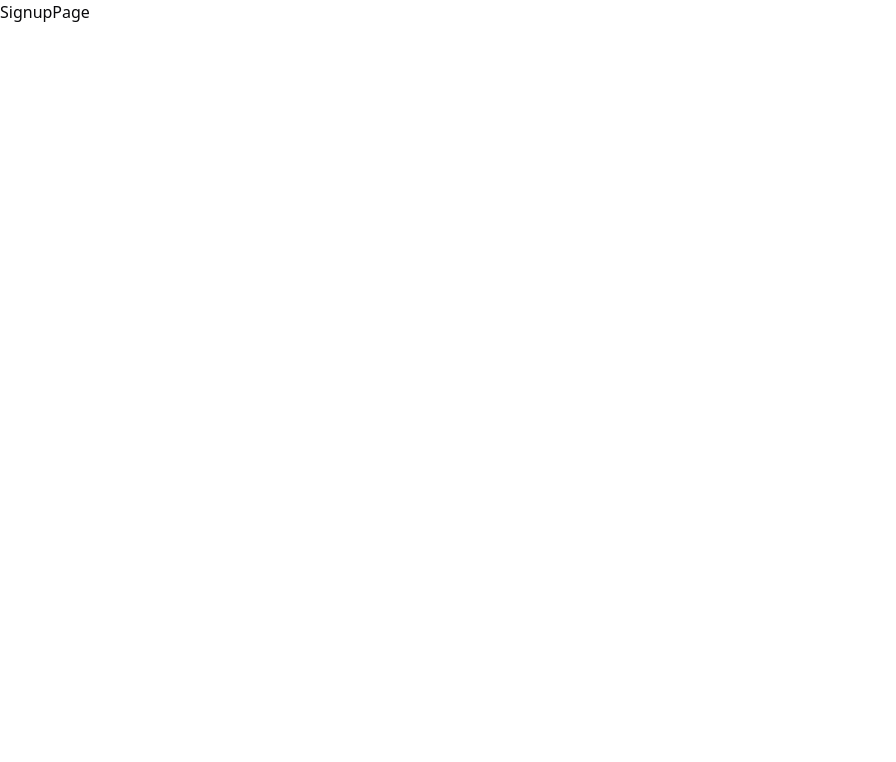
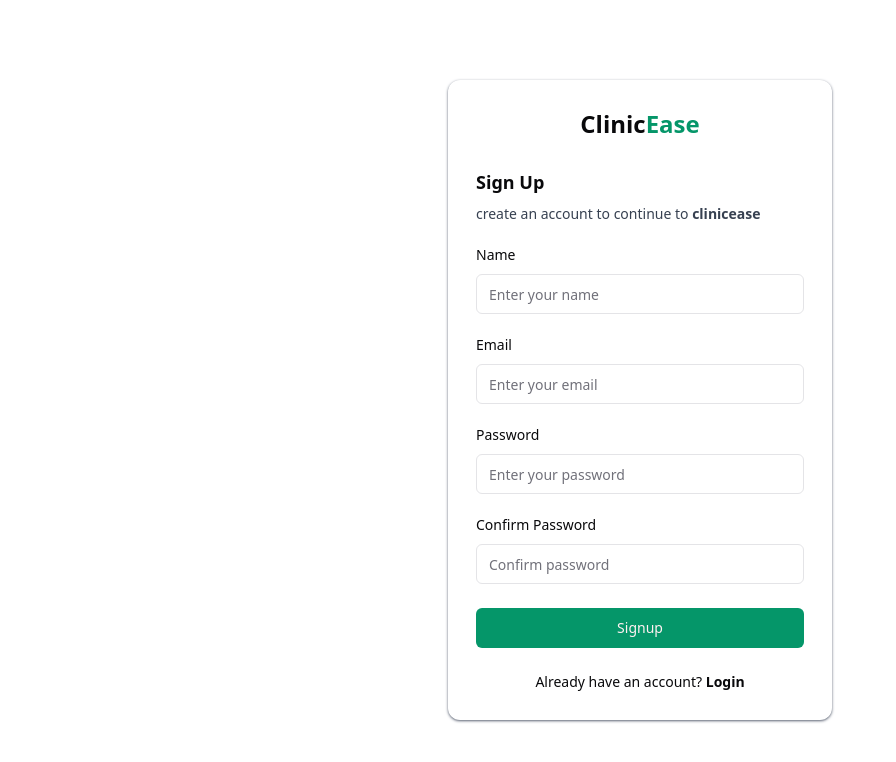
Before and after one commit to HimanshuS1nha/Clinic-Ease, a React (Vite) app in the folder client/: page /signup in a window 1280 px wide. Shown: the top 762 px of the page, without its empty margins (0-896 px from the left). Built offline with nearby package versions, Linux system fonts and the light colour scheme.

Commit message:
Signup Page complete

```diff
--- a/client/src/pages/auth/LoginPage.tsx
+++ b/client/src/pages/auth/LoginPage.tsx
@@ -121,7 +121,7 @@ const LoginPage = () => {
             <p className="text-sm">
               Don&apos;t have an account?{" "}
               <Link
-                to={"/sign-up"}
+                to={"/signup"}
                 className={`font-semibold hover:text-emerald-600 delay-75 transition-all cursor-pointer ${
                   isPending ? "pointer-events-none" : ""
                 }`}
--- a/client/src/pages/auth/SignupPage.tsx
+++ b/client/src/pages/auth/SignupPage.tsx
@@ -1,5 +1,159 @@
+import { Link } from "react-router-dom";
+import { useForm } from "react-hook-form";
+import { useMutation } from "@tanstack/react-query";
+import axios, { AxiosError } from "axios";
+import { zodResolver } from "@hookform/resolvers/zod";
+
+import { Input } from "@/components/ui/input";
+import { Label } from "@/components/ui/label";
+import { Button } from "@/components/ui/button";
+import {
+  signupValidator,
+  signupValidatorType,
+} from "@/validators/signup-validator";
+import toast from "react-hot-toast";
+
 const SignupPage = () => {
-  return <div>SignupPage</div>;
+  const {
+    register,
+    handleSubmit,
+    formState: { errors },
+  } = useForm({
+    defaultValues: {
+      name: "",
+      email: "",
+      password: "",
+      confirmPassword: "",
+    },
+    resolver: zodResolver(signupValidator),
+  });
+
+  const { mutate: handleSignup, isPending } = useMutation({
+    mutationKey: ["signup"],
+    mutationFn: async (values: signupValidatorType) => {
+      if (values.password !== values.confirmPassword) {
+        throw new Error("Passwords do not match");
+      }
+
+      const { data } = await axios.post(
+        `${process.env.VITE_API_URL}/api/signup`,
+        {
+          ...values,
+        }
+      );
+
+      return data as { message: string };
+    },
+    onSuccess: (data) => {
+      toast.success(data.message);
+
+      //! Push to login
+    },
+    onError: (error) => {
+      if (error instanceof AxiosError && error.response?.data.error) {
+        toast.error(error.response.data.error);
+      } else {
+        toast.error(error.message);
+      }
+    },
+  });
+  return (
+    <section className="flex flex-col justify-center items-center w-full h-screen">
+      <div className="bg-white w-[90%] sm:w-[50%] md:w-[40%] lg:w-[30%] py-7 rounded-xl flex flex-col justify-center items-center gap-y-7 shadow shadow-gray-500">
+        <p className="text-2xl font-bold">
+          Clinic<span className="text-emerald-600">Ease</span>
+        </p>
+
+        <div className="flex flex-col w-full px-7 gap-y-6">
+          <div className="flex flex-col gap-y-2">
+            <p className="font-bold text-lg">Sign Up</p>
+            <p className="text-sm text-gray-700">
+              create an account to continue to{" "}
+              <span className="font-semibold">clinicease</span>
+            </p>
+          </div>
+
+          <form
+            className="flex flex-col gap-y-6"
+            onSubmit={handleSubmit((data) => handleSignup(data))}
+          >
+            <div className="flex flex-col gap-y-3">
+              <Label htmlFor="name">Name</Label>
+              <Input
+                id="name"
+                type="text"
+                placeholder="Enter your name"
+                required
+                {...register("name", { required: true })}
+              />
+              {errors.name && (
+                <p className="text-rose-500 text-sm">{errors.name.message}</p>
+              )}
+            </div>
+            <div className="flex flex-col gap-y-3">
+              <Label htmlFor="email">Email</Label>
+              <Input
+                id="email"
+                type="email"
+                placeholder="Enter your email"
+                required
+                {...register("email", { required: true })}
+              />
+              {errors.email && (
+                <p className="text-rose-500 text-sm">{errors.email.message}</p>
+              )}
+            </div>
+            <div className="flex flex-col gap-y-3">
+              <Label htmlFor="password">Password</Label>
+              <Input
+                id="password"
+                type="password"
+                placeholder="Enter your password"
+                required
+                {...register("password", { required: true })}
+              />
+              {errors.password && (
+                <p className="text-rose-500 text-sm">
+                  {errors.password.message}
+                </p>
+              )}
+            </div>
+            <div className="flex flex-col gap-y-3">
+              <Label htmlFor="confirmPassword">Confirm Password</Label>
+              <Input
+                id="confirmPassword"
+                type="password"
+                placeholder="Confirm password"
+                required
+                {...register("confirmPassword", { required: true })}
+              />
+              {errors.confirmPassword && (
+                <p className="text-rose-500 text-sm">
+                  {errors.confirmPassword.message}
+                </p>
+              )}
+            </div>
+            <Button type="submit" disabled={isPending}>
+              {isPending ? "Please wait..." : "Signup"}
+            </Button>
+          </form>
+          <div className="flex w-full justify-center">
+            <p className="text-sm">
+              Already have an account?{" "}
+              <Link
+                to={"/login"}
+                className={`font-semibold hover:text-emerald-600 delay-75 transition-all cursor-pointer ${
+                  isPending ? "pointer-events-none" : ""
+                }`}
+              >
+                Login
+              </Link>
+            </p>
+          </div>
+        </div>
+      </div>
+    </section>
+  );
 };
 
 export default SignupPage;
--- /dev/null
+++ b/client/src/validators/signup-validator.ts
@@ -0,0 +1,21 @@
+import { z } from "zod";
+
+export const signupValidator = z.object({
+  name: z
+    .string({ required_error: "Name is required" })
+    .trim()
+    .min(1, { message: "Please fill in the name field" }),
+  email: z
+    .string({ required_error: "Email is required" })
+    .email({ message: "Please enter a valid email" }),
+  password: z
+    .string({ required_error: "Password is required" })
+    .trim()
+    .min(8, { message: "Password must be atleast 8 characters long" }),
+  confirmPassword: z
+    .string({ required_error: "Confirm password is required" })
+    .trim()
+    .min(8, { message: "Confirm password must be atleast 8 characters long" }),
+});
+
+export type signupValidatorType = z.infer<typeof signupValidator>;
```
